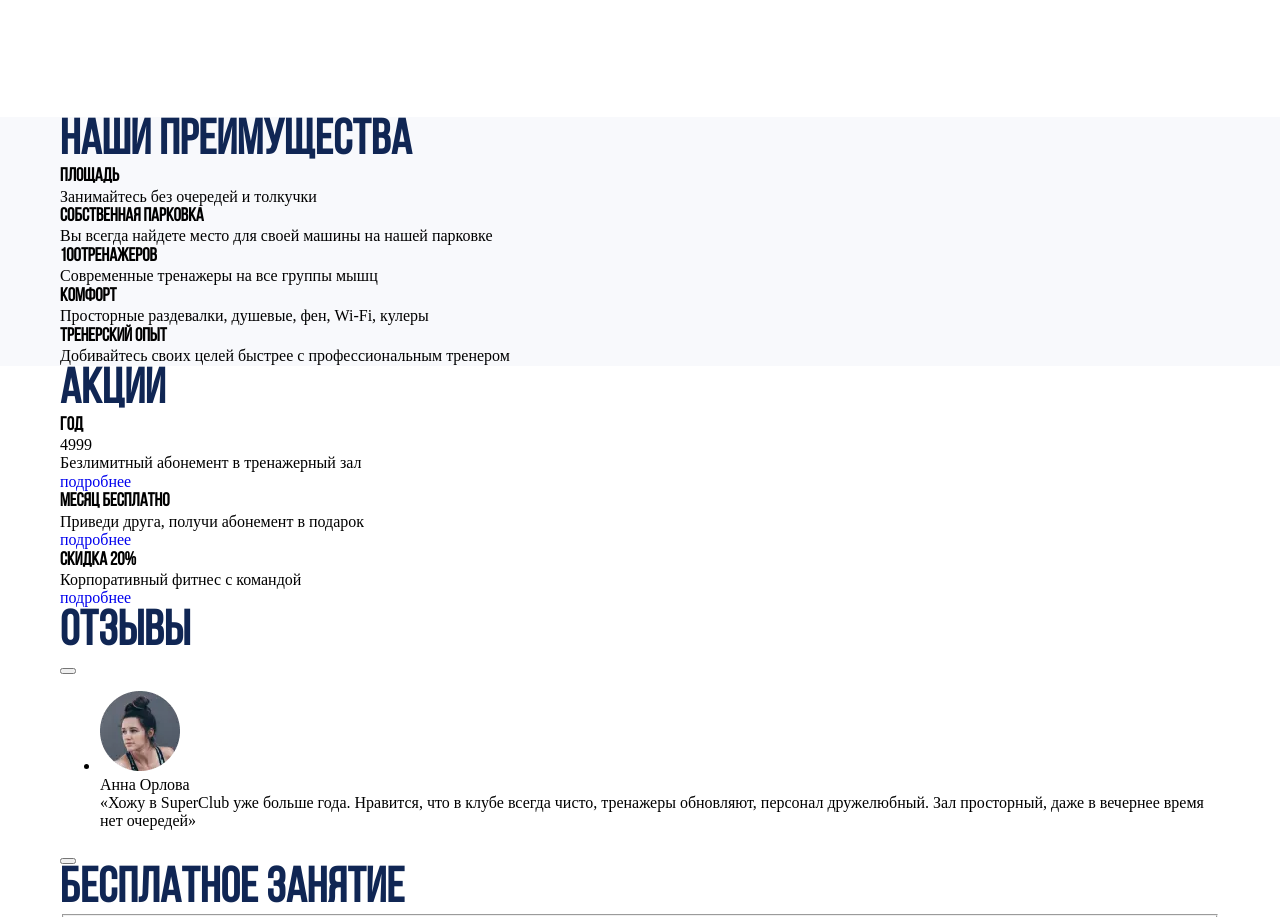
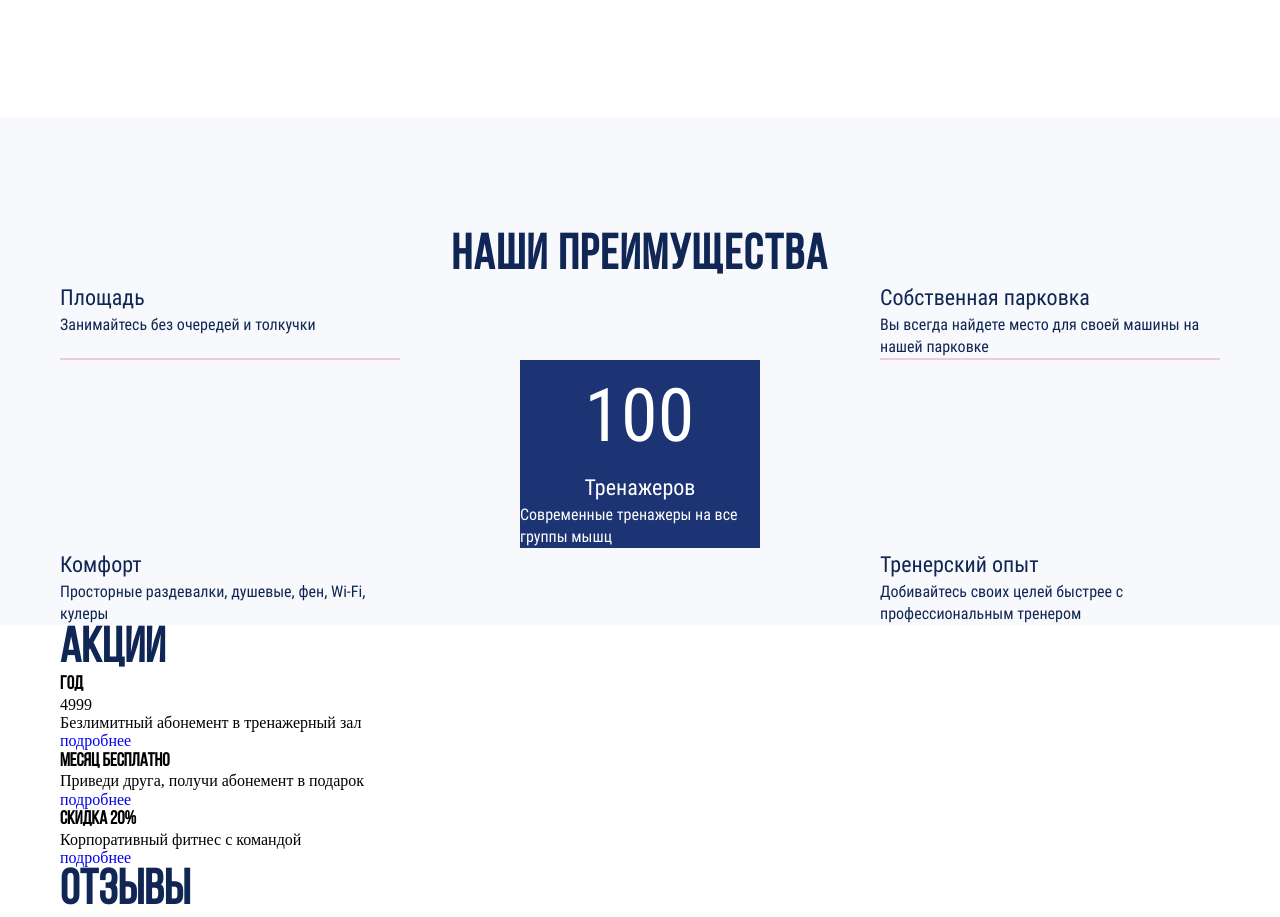
Before and after one commit to Kinkandju/fitness-centre, a website: page source/index.html in a window 1280 px wide. Shown: the part 3402-4319 px from the top of the page. Drawn offline with nearby package versions, Linux system fonts and the light colour scheme; files that its build step writes are made by us from their sources; files whose address does not match are found by name.

Commit message:
Начинает стилизовать блок adventage десктопной версии

```diff
--- a/source/index.html
+++ b/source/index.html
@@ -257,7 +257,7 @@
           </div>
 
           <div class="advantages__trainers">
-            <h3><span class="">100</span>Тренажеров</h3>
+            <h3><span class="advantages__number">100</span><br>Тренажеров</h3>
             <p>Современные тренажеры на все группы мышц</p>
           </div>
 
--- a/source/sass/blocks/advantages.scss
+++ b/source/sass/blocks/advantages.scss
@@ -1,3 +1,74 @@
 .advantages {
+  margin: 0;
+  padding: 115px 0 0 0;
+
   background-color: $light-gray;
+
+  h2 {
+    text-align: center;
+    letter-spacing: 0.04em;
+  }
+
+  h3 {
+    font-family: $font--roboto-bold;
+    font-size: 22px;
+    line-height: 33px;
+
+    color: $blue;
+  }
+
+  p {
+    font-family: $font--roboto-light;
+    font-size: 16px;
+    line-height: 22px;
+
+    color: $blue;
+  }
 }
+
+.advantages__space-and-parking,
+.advantages__comfort-and-experience {
+  display: flex;
+  flex-direction: row;
+  justify-content: space-between;
+}
+
+.advantages__space,
+.advantages__parking,
+.advantages__comfort,
+.advantages__experience {
+  width: 100%;
+  max-width: 340px;
+}
+
+.advantages__space,
+.advantages__parking {
+  border-bottom: 2px solid rgba(209, 10, 66, 0.2);
+}
+
+.advantages__trainers {
+  position: relative;
+
+  display: flex;
+  flex-direction: column;
+  justify-content: flex-start;
+  align-items: center;
+
+  margin: 0 auto;
+
+  width: 100%;
+  max-width: 240px;
+
+  background-color: $intensive-blue;
+
+  h3,
+  p {
+    color: $white;
+  }
+}
+
+.advantages__number {
+  font-family: $font--roboto-bold;
+  font-size: 74px;
+  line-height: 111px;
+}
--- a/source/sass/variables.scss
+++ b/source/sass/variables.scss
@@ -20,6 +20,7 @@ $deep-azure: rgba(16, 38, 84, 0.9);
 $azure: rgba(16, 38, 84, 0.5);
 $light-blue: rgba(16, 58, 174, 1);
 $transparent-blue: rgba(20, 54, 122, 0.5);
+$intensive-blue: rgba(28, 51, 116, 1);
 $moderate-blue: rgba(73, 90, 125, 1);
 $dark-blue: rgba(3, 10, 26, 1);
 $red: rgba(237, 2, 51, 1);
```
Also changed, not shown: build/css/style.min.css, build/index.html, 1 other file.
